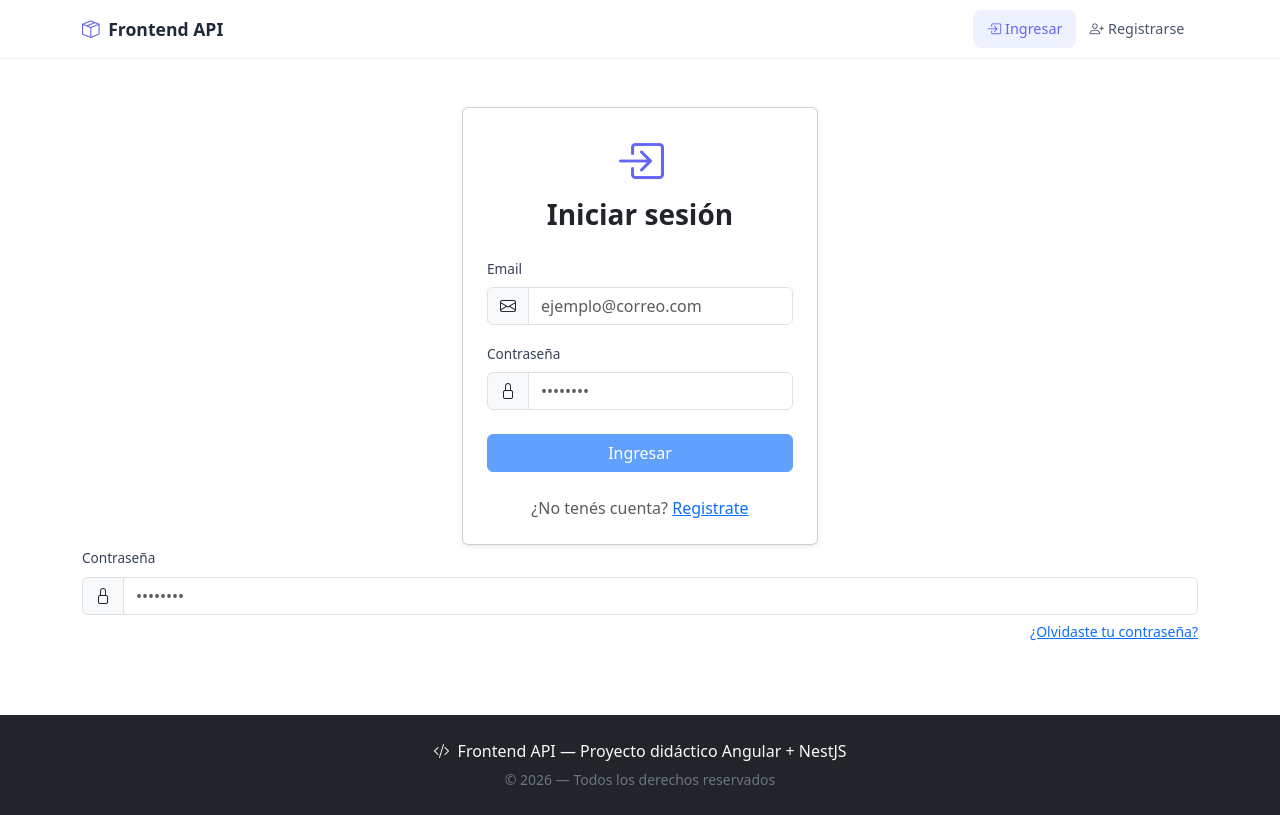
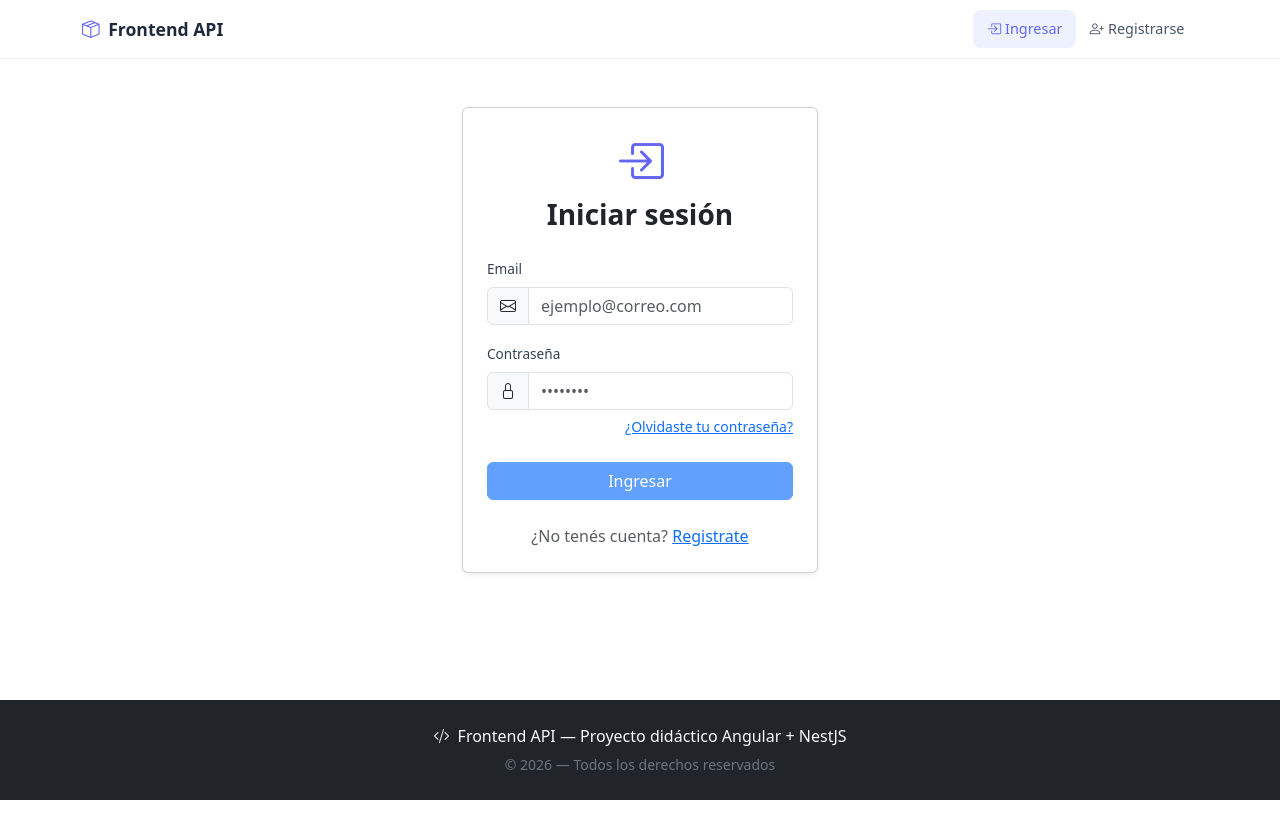
Before and after one commit to Sebastian21334/api-c, an Angular app in the folder front/: page /login in a window 1280 px wide. Built offline with nearby package versions, Linux system fonts and the light colour scheme.

Commit message:
mini error del front

```diff
--- a/front/src/app/pages/login/login.html
+++ b/front/src/app/pages/login/login.html
@@ -6,8 +6,6 @@
           <i class="bi bi-box-arrow-in-right display-5" style="color: var(--primary)"></i>
           <h3 class="mt-2 fw-bold">Iniciar sesión</h3>
         </div>
-
-
 
         <form (ngSubmit)="submit()" #form="ngForm">
           <div class="mb-3">
@@ -41,6 +39,9 @@
                 placeholder="••••••••"
               />
             </div>
+            <div class="text-end mt-1">
+              <a routerLink="/forgot-password" class="small">¿Olvidaste tu contraseña?</a>
+            </div>
           </div>
 
           <button type="submit" class="btn btn-primary w-100" [disabled]="form.invalid || loading()">
@@ -57,22 +58,4 @@
       </div>
     </div>
   </div>
-  <div class="mb-4">
-    <label for="password" class="form-label fw-medium">Contraseña</label>
-    <div class="input-group">
-      <span class="input-group-text"><i class="bi bi-lock"></i></span>
-      <input
-        id="password"
-        type="password"
-        class="form-control"
-        [(ngModel)]="password"
-        name="password"
-        required
-        placeholder="••••••••"
-      />
-    </div>
-    <div class="text-end mt-1">
-      <a routerLink="/forgot-password" class="small">¿Olvidaste tu contraseña?</a>
-    </div>
-  </div>
 </div>
```
